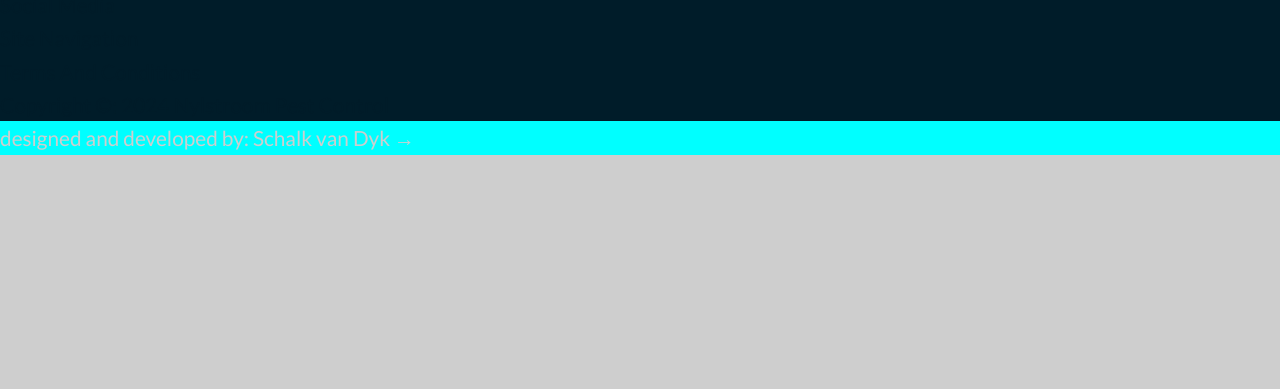
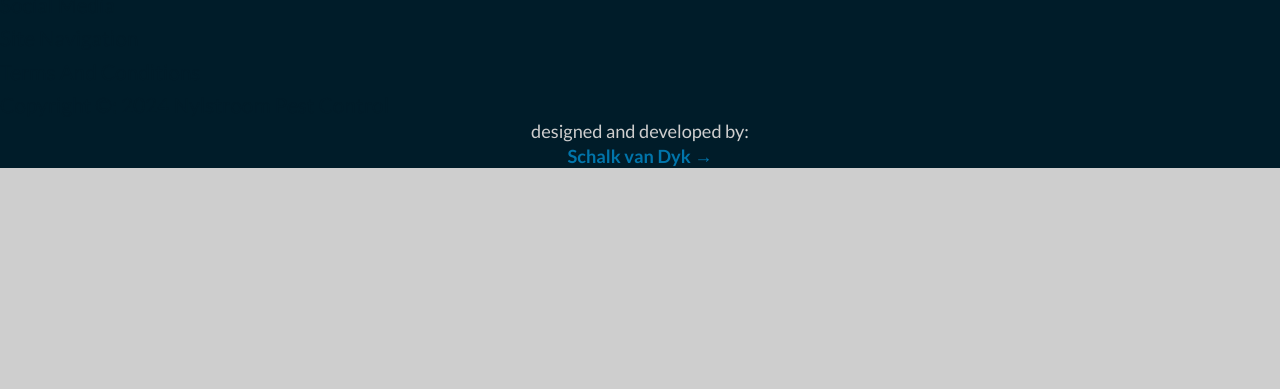
Before and after one commit to SVDwebtech/NylstroomPest053, a website: page index.html in a window 1280 px wide. Shown: the part 411-800 px from the top of the page. Drawn offline with Linux system fonts and the light colour scheme; a web font is replaced by a local one.

Commit message:
add structure, content and styling for footerDeveloperParagraph

```diff
--- a/index.html
+++ b/index.html
@@ -45,7 +45,9 @@
 
                 <p class="footer__footerDeveloperParagraph paragraph paragraph--footerDeveloper">
                     <span>designed and developed by:</span>
-                    <span>Schalk van Dyk &rarr;</span>
+                    <a href="https://schalkvandyk.com" target="_blank">
+                        <span class="paragraph paragraph--footerDeveloperName">Schalk van Dyk &rarr;</span>
+                    </a>
                 </p>
             </div>
         </footer>
--- a/sass/base/_typography.scss
+++ b/sass/base/_typography.scss
@@ -18,5 +18,11 @@
 .paragraph {
 	&--footerDeveloper {
 		color: $cf-silver;
+		font-size: clamp(1.2rem, 4.3vw, 1.4rem);
+		line-height: 1.2;
+	}
+	&--footerDeveloperName {
+		color: $cf-honoluluBlue;
+		font-weight: 700;
 	}
 }
--- a/sass/layout/_footer.scss
+++ b/sass/layout/_footer.scss
@@ -1,6 +1,7 @@
 .footer {
       background-color: $cp-richBlack;
       &__footerDeveloperParagraph {
-            background-color: aqua;
+            @include displayFlexColumn;
+            gap: .25rem;
       }
 }
```
Also changed, not shown: css/styles.css.
